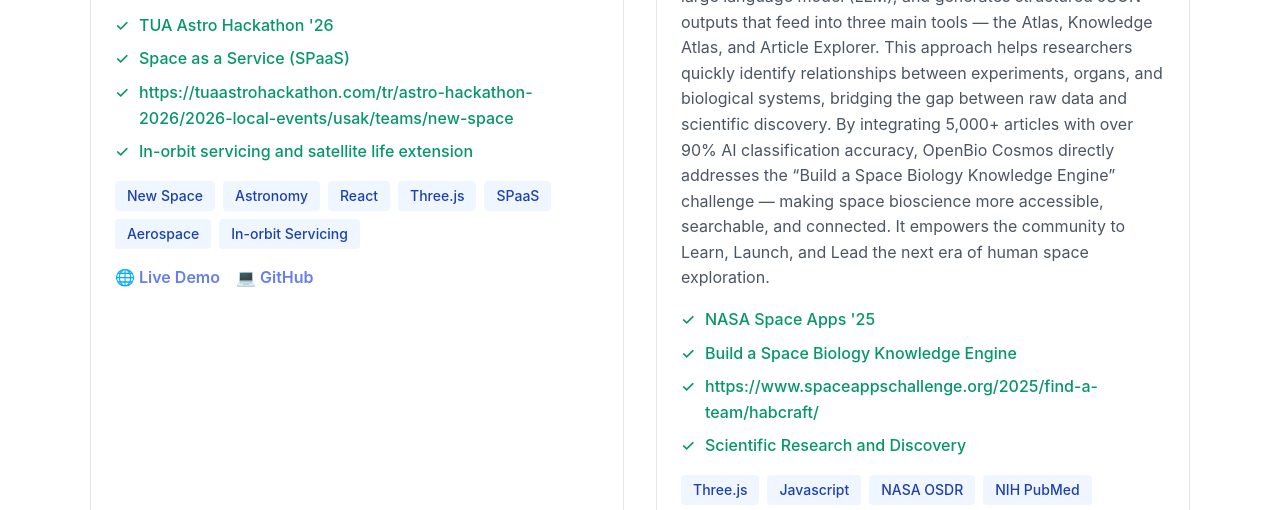
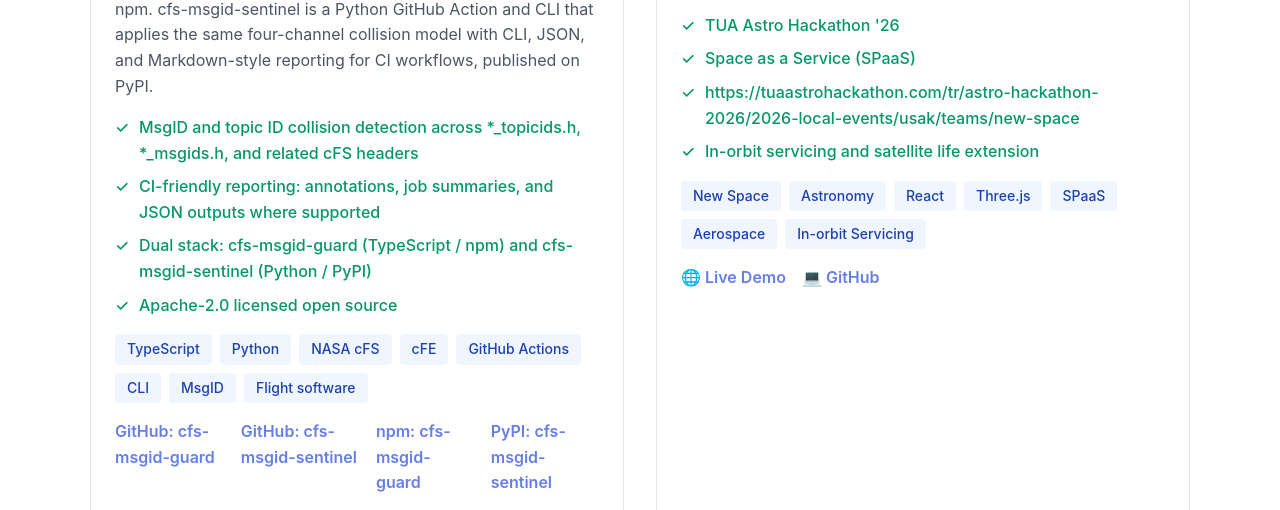
Before and after one commit to macaris64/lumgoo-blog, an Astro site: page / in a window 1280 px wide. Shown: the part 4400-4910 px from the top of the page. Built offline with nearby package versions, Linux system fonts and the light colour scheme; Astro itself is replaced by a stand-in of ours.

Commit message:
feat: update project structure and add new project (#4)

```diff
--- a/src/data/portfolio.ts
+++ b/src/data/portfolio.ts
@@ -140,12 +140,43 @@
 
   projects: [
     {
+      name: "NASA cFS Apps",
+      description:
+        "Open-source tooling for NASA cFS–style missions that helps teams catch silent MsgID misconfiguration before flight. cFS apps spread numeric topic IDs across many *_topicids.h headers; when two apps reuse the same topic ID in the same Software Bus channel, computed MsgIDs can collide and messages can be misrouted with no compile-time error. cfs-msgid-guard is a TypeScript GitHub Action and CLI that scans the mission tree, computes MsgIDs, and surfaces collisions (for example via PR annotations and job summaries), published on npm. cfs-msgid-sentinel is a Python GitHub Action and CLI that applies the same four-channel collision model with CLI, JSON, and Markdown-style reporting for CI workflows, published on PyPI.",
+      image: "/images/projects/nasa-logo.jpg",
+      links: {
+        "GitHub: cfs-msgid-guard": "https://github.com/macaris64/cfs-msgid-guard",
+        "GitHub: cfs-msgid-sentinel": "https://github.com/macaris64/cfs-msgid-sentinel",
+        "npm: cfs-msgid-guard": "https://www.npmjs.com/package/cfs-msgid-guard",
+        "PyPI: cfs-msgid-sentinel": "https://pypi.org/project/cfs-msgid-sentinel/",
+      },
+      technologies: [
+        "TypeScript",
+        "Python",
+        "NASA cFS",
+        "cFE",
+        "GitHub Actions",
+        "CLI",
+        "MsgID",
+        "Flight software",
+      ],
+      highlights: [
+        "MsgID and topic ID collision detection across *_topicids.h, *_msgids.h, and related cFS headers",
+        "CI-friendly reporting: annotations, job summaries, and JSON outputs where supported",
+        "Dual stack: cfs-msgid-guard (TypeScript / npm) and cfs-msgid-sentinel (Python / PyPI)",
+        "Apache-2.0 licensed open source",
+      ],
+      date: "2026",
+    },
+    {
       name: "GökServis (TUA Astro Hackathon '26)",
       description:
         " GökServis is Turkey’s first in-orbit servicing company, dedicated to supporting satellites that face premature retirement due to fuel depletion or system failures. By leveraging the cost advantages of the equatorial launch base in Somalia, GökServis combines a permanent orbital fuel depot (KUTAY) with a dedicated service vehicle (GEZGİN). This infrastructure allows satellite operators to extend the life of their assets at a fraction of the cost and time required to procure and launch a new satellite.",
       image: "/images/projects/tua-logo.jpg",
-      url: "https://gokservis.space/",
-      github: "https://github.com/macaris64/gokservis",
+      links: {
+        "🌐 Live Demo": "https://gokservis.space/",
+        "💻 GitHub": "https://github.com/macaris64/gokservis",
+      },
       technologies: [
         "New Space",
         "Astronomy",
@@ -168,8 +199,10 @@
       description:
         " OpenBio Cosmos is an AI-powered knowledge atlas that transforms decades of NASA and NIH bioscience data into an interactive, explorable platform. Using datasets from NASA’s Open Science Data Repository (OSDR) and NIH PubMed, we developed a lightweight web application that classifies, visualizes, and connects biological studies through an intuitive interface. Our system parses XML data, processes it with a large language model (LLM), and generates structured JSON outputs that feed into three main tools — the Atlas, Knowledge Atlas, and Article Explorer. This approach helps researchers quickly identify relationships between experiments, organs, and biological systems, bridging the gap between raw data and scientific discovery. By integrating 5,000+ articles with over 90% AI classification accuracy, OpenBio Cosmos directly addresses the “Build a Space Biology Knowledge Engine” challenge — making space bioscience more accessible, searchable, and connected. It empowers the community to Learn, Launch, and Lead the next era of human space exploration.",
       image: "/images/projects/nasa-logo.jpg",
-      url: "https://openbio.earth/",
-      github: "https://github.com/macaris64/openbio-cosmos",
+      links: {
+        "🌐 Live Demo": "https://openbio.earth/",
+        "💻 GitHub": "https://github.com/macaris64/openbio-cosmos",
+      },
       technologies: ["Three.js", "Javascript", "NASA OSDR", "NIH PubMed", "OpenAI", "LLM", "XML"],
       highlights: [
         "NASA Space Apps '25",
@@ -184,8 +217,10 @@
       description:
         "A web application developed for the Human Development & the Environment challenge at the NASA Space Apps '24 hackathon. GeoEqua is a 'The Climate Change and Gender Inequality Risk Mapping Tool'. The project has been awarded the NASA 2024 Global Nominee.",
       image: "/images/projects/nasa-logo.jpg",
-      url: "https://geoequa.vercel.app/",
-      github: "https://github.com/macaris64/geoequa",
+      links: {
+        "🌐 Live Demo": "https://geoequa.vercel.app/",
+        "💻 GitHub": "https://github.com/macaris64/geoequa",
+      },
       technologies: ["Typescript", "React", "OpenAI", "LLM", "Sustainable Development Goals"],
       highlights: [
         "NASA Space Apps '24",
--- a/src/pages/index.astro
+++ b/src/pages/index.astro
@@ -139,12 +139,13 @@
                 ))}
               </div>
               <div class="project-links">
-                <a href={project.url} target="_blank" class="project-link">
-                  🌐 Live Demo
-                </a>
-                <a href={project.github} target="_blank" class="project-link">
-                  💻 GitHub
-                </a>
+                {Object.entries(project.links)
+                  .filter(([, href]) => href.trim() !== "")
+                  .map(([label, href]) => (
+                    <a href={href} target="_blank" rel="noopener noreferrer" class="project-link">
+                      {label}
+                    </a>
+                  ))}
               </div>
             </div>
           </div>
```
